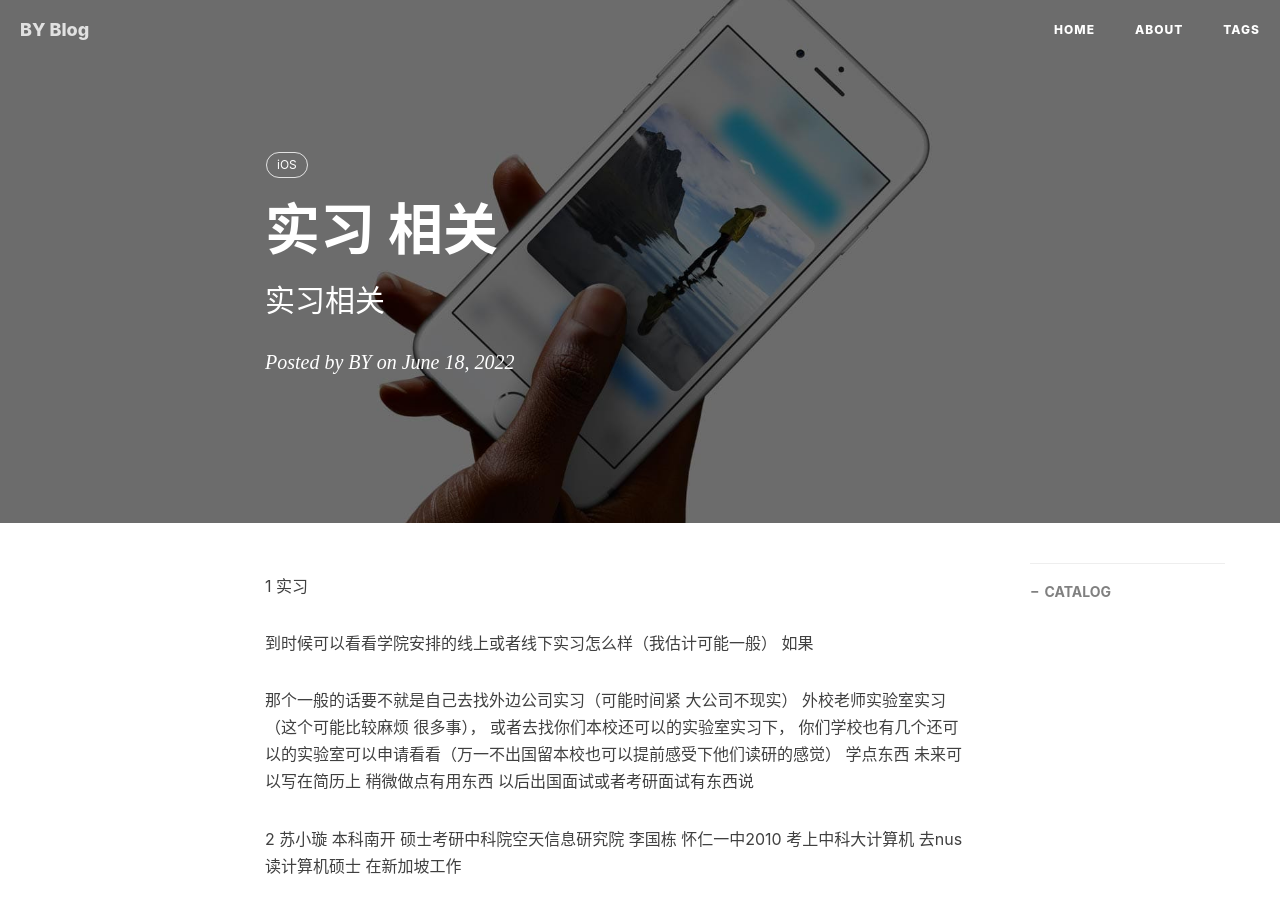
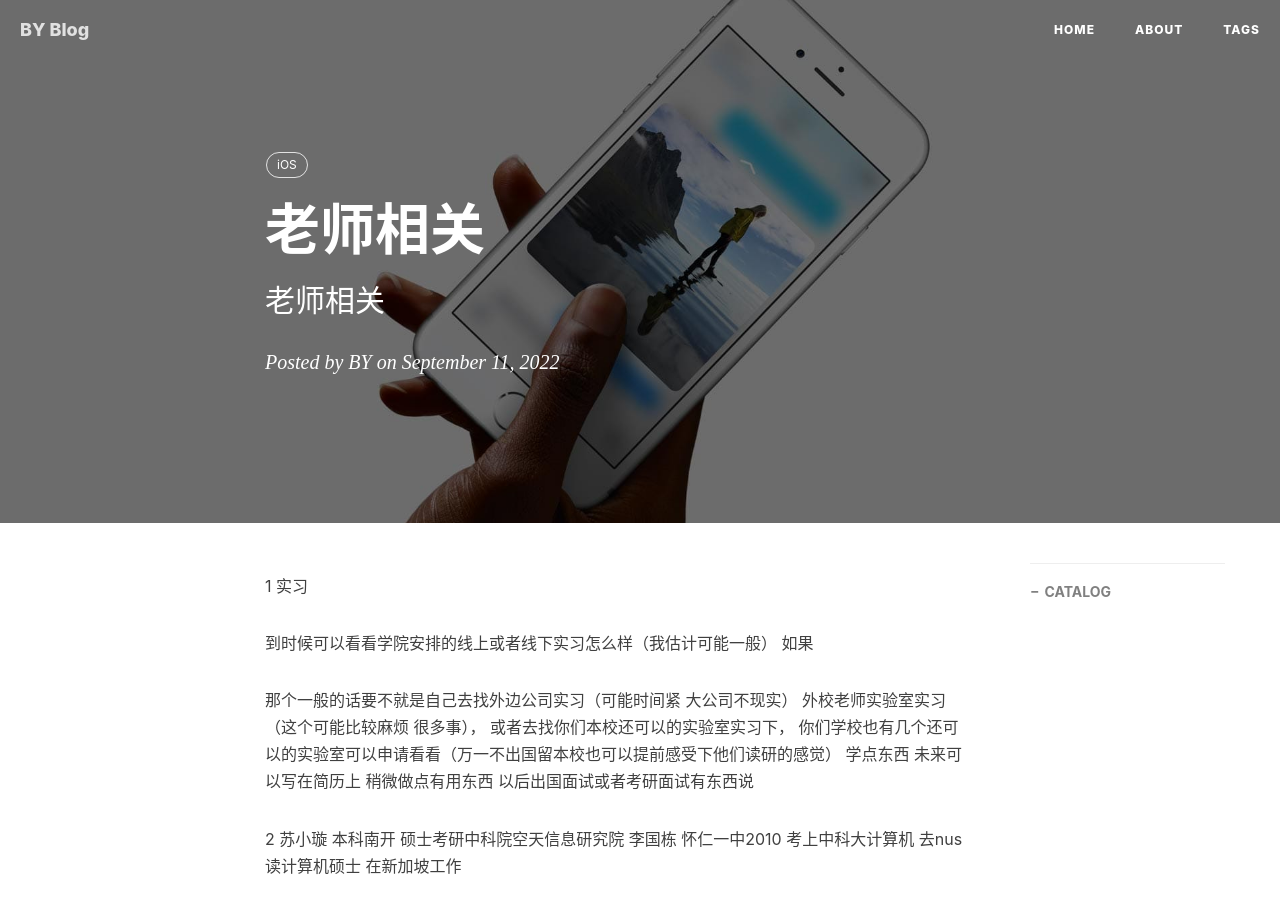
Before and after one commit to pengjiao123/pengjiao123.github.io, a Jekyll site: the page built from _posts/2022-09-11-老师相关.md, in a window 1280 px wide and 900 px high. Built offline with Jekyll 4.4.1, drawn with Linux system fonts in a browser that asks for light colours; nearby versions of some CDN libraries; comment, search, counter and statistics services are not loaded.

Commit message:
Update 2022-09-11-老师相关.md

```diff
--- a/_posts/2022-09-11-老师相关.md
+++ b/_posts/2022-09-11-老师相关.md
@@ -1,8 +1,8 @@
 ---
 layout:     post
-title:      实习 相关
-subtitle:   实习相关
-date:       2022-06-18
+title:      老师相关
+subtitle:   老师相关
+date:       2022-09-11
 author:     BY
 header-img: img/post-bg-ios9-web.jpg
 catalog: true
```
